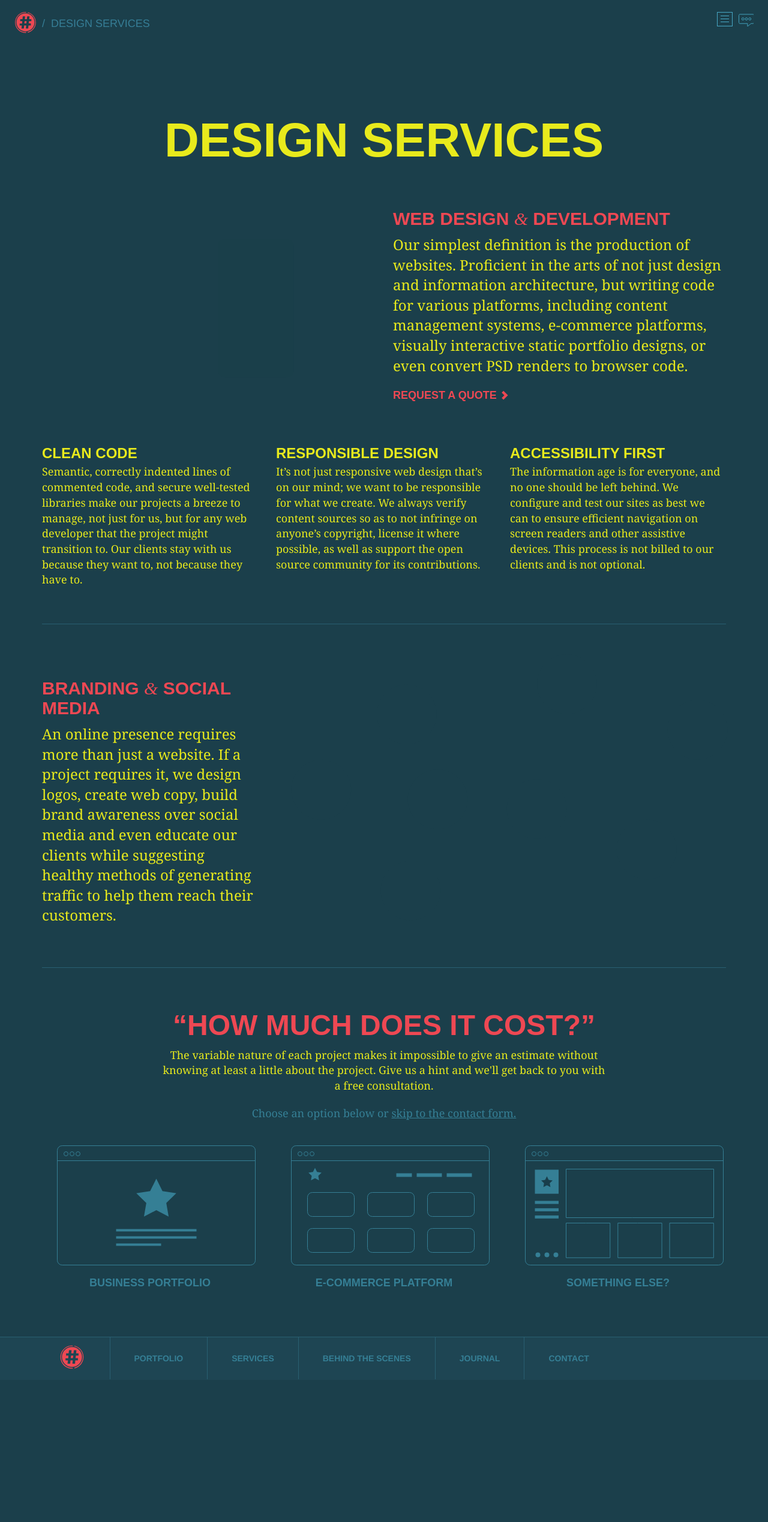
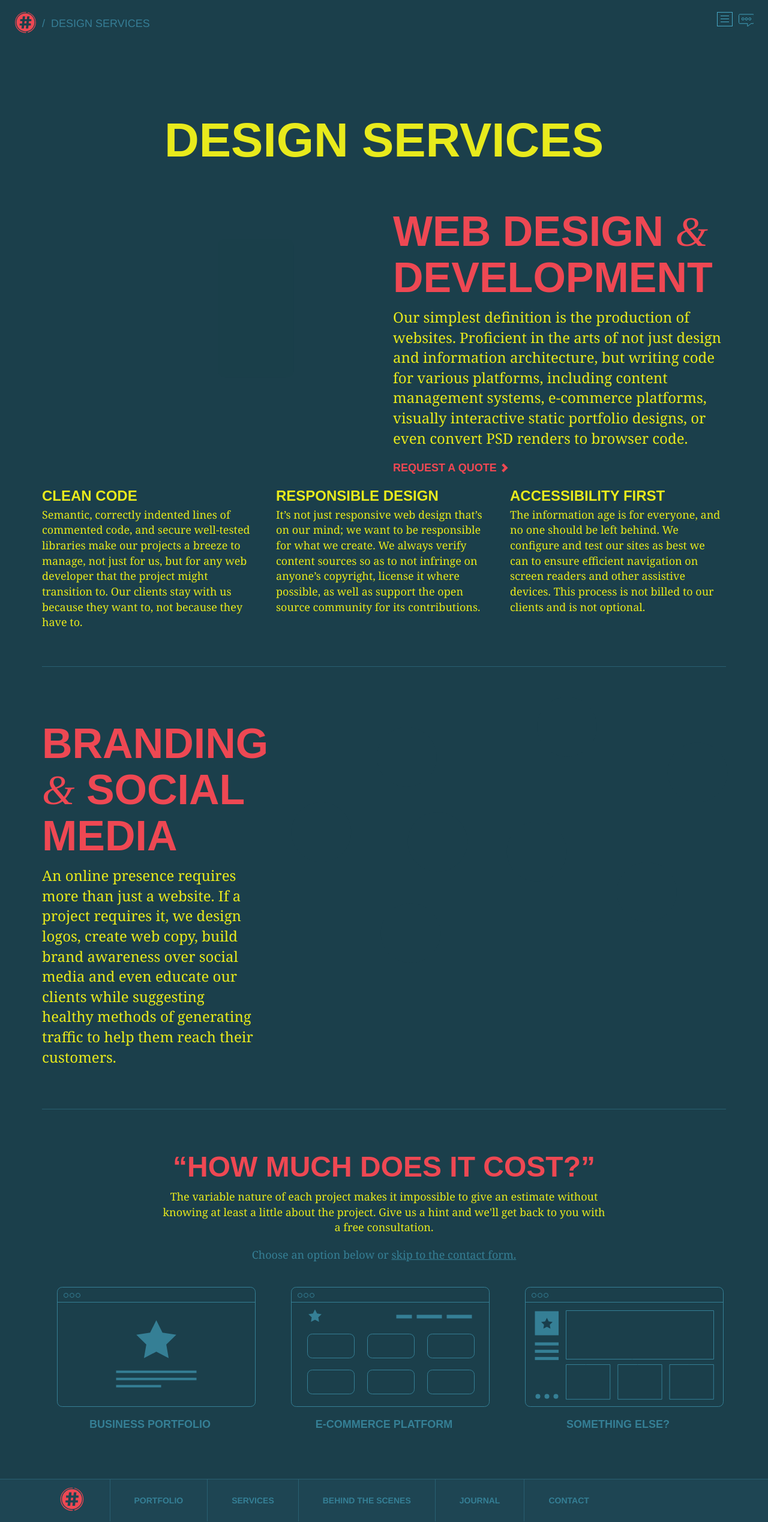
Before and after one commit to HashCookies/hashcookies.github.io, a Jekyll site: the page built from services.html, in a window 1280 px wide. Shown: the whole page at 60% size. Built offline with Jekyll 4.4.1, drawn with Linux system fonts in a browser that asks for light colours; nearby versions of some CDN libraries; comment, search, counter and statistics services are not loaded; before the commit the page ends 2301 px from its top, so only the background shows below that.

Commit message:
Responsive fixes

```diff
--- a/_sass/_style.scss
+++ b/_sass/_style.scss
@@ -424,7 +424,7 @@ body.light-bg {
 			font-weight: normal;
 		}
 		@media (min-width: $screen-sm-min) {
-			font-size: 30px;
+			font-size: 70px;
 		}
 	}
 	.lead {
```
